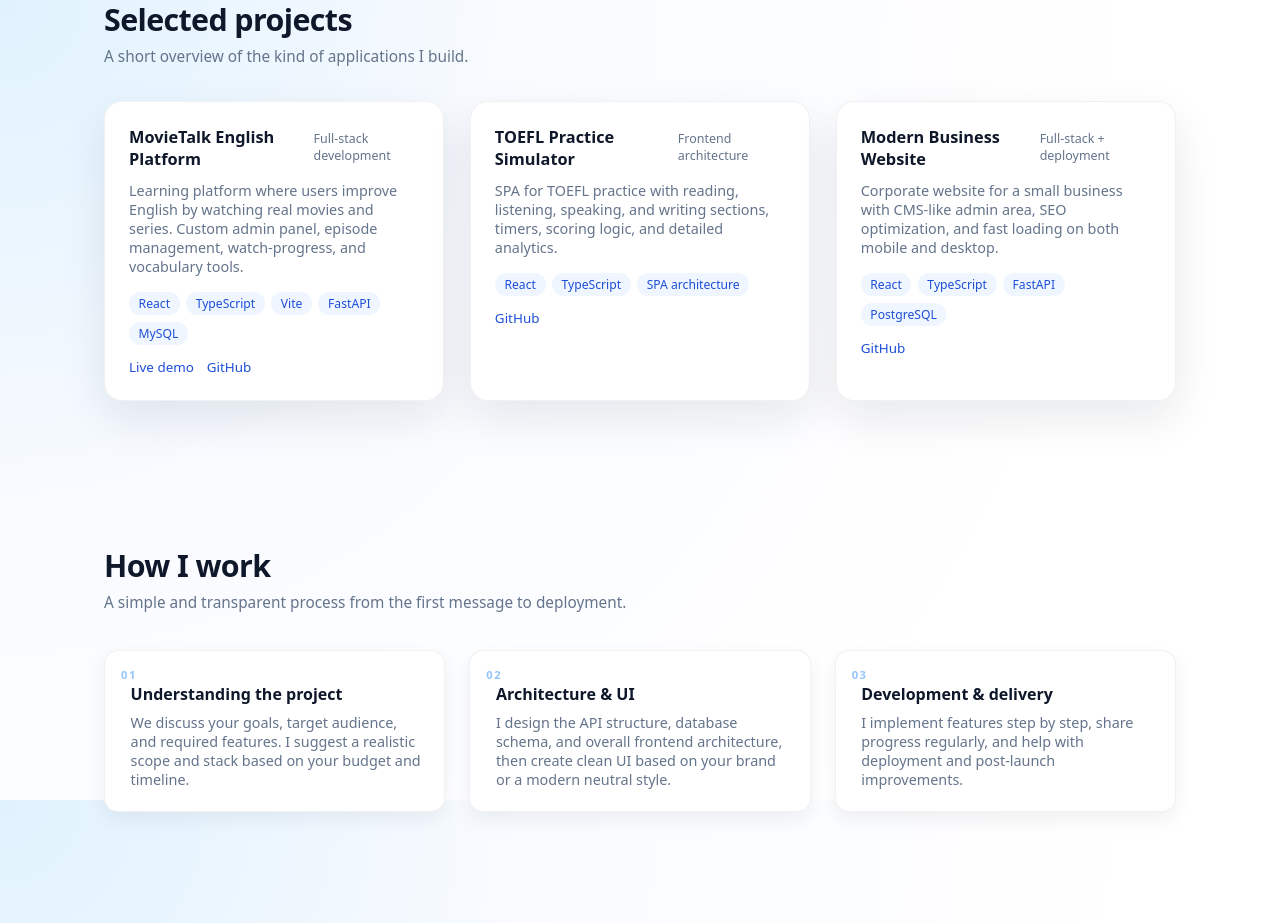
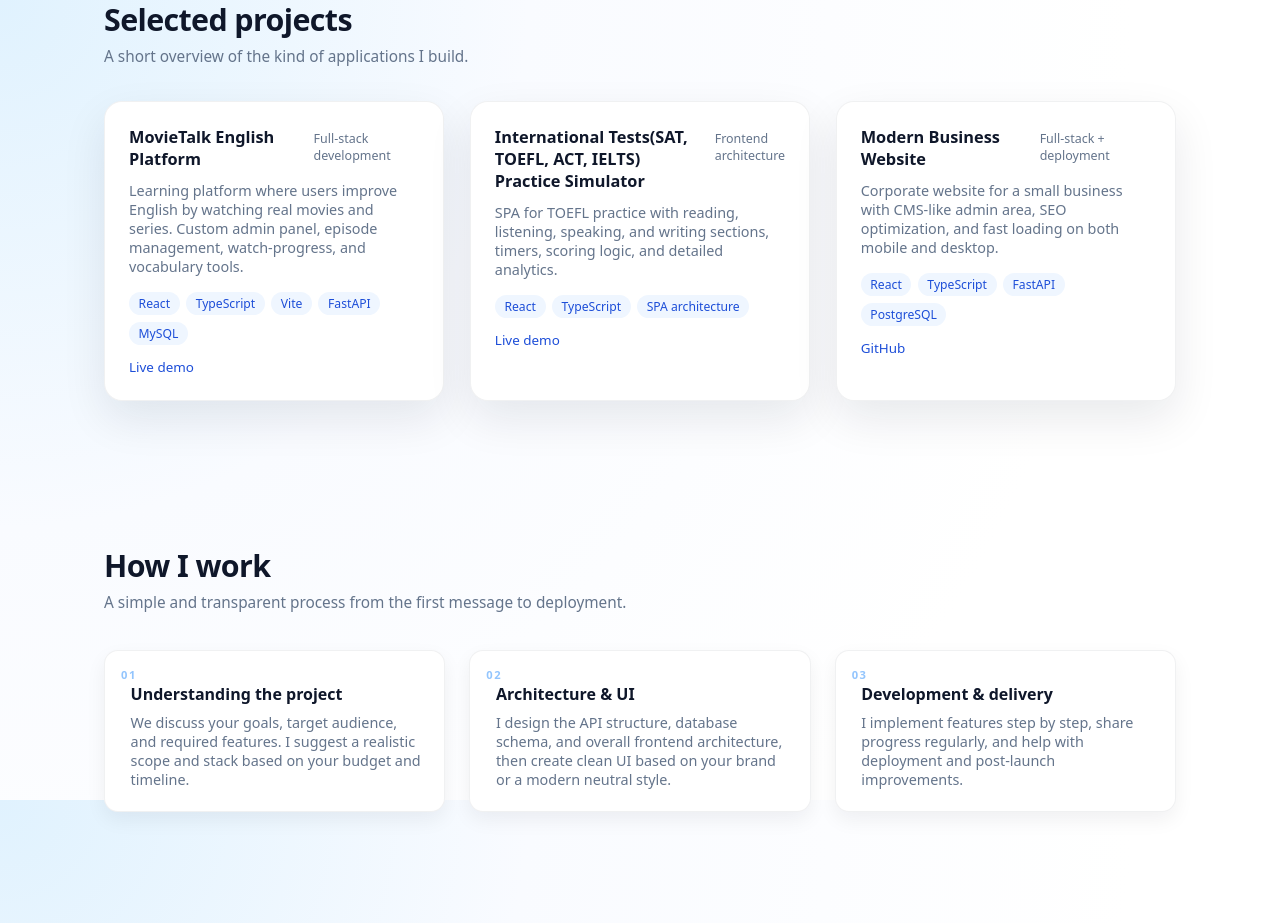
Before and after one commit to Tyommmm19919/portfolio_Artyom, a React (Vite) app: page / in a window 1280 px wide. Shown: the part 1600-2523 px from the top of the page. Built offline with nearby package versions, Linux system fonts and the light colour scheme.

Commit message:
Update project titles and links in App.tsx

```diff
--- a/src/App.tsx
+++ b/src/App.tsx
@@ -282,16 +282,15 @@ const projectsByLang: Record<Lang, Project[]> = {
       description:
         "Learning platform where users improve English by watching real movies and series. Custom admin panel, episode management, watch-progress, and vocabulary tools.",
       tech: ["React", "TypeScript", "Vite", "FastAPI", "MySQL"],
-      github: "#",
       link: "#",
     },
     {
-      title: "TOEFL Practice Simulator",
+      title: "International Tests(SAT, TOEFL, ACT, IELTS) Practice Simulator",
       role: "Frontend architecture",
       description:
         "SPA for TOEFL practice with reading, listening, speaking, and writing sections, timers, scoring logic, and detailed analytics.",
       tech: ["React", "TypeScript", "SPA architecture"],
-      github: "#",
+      link: "vrshikyans.com",
     },
     {
       title: "Modern Business Website",
@@ -313,12 +312,12 @@ const projectsByLang: Record<Lang, Project[]> = {
       link: "#",
     },
     {
-      title: "TOEFL Practice Simulator",
+      title: "International Tests(SAT, TOEFL, ACT, IELTS) Practice Simulator",
       role: "Фронтенд-архитектура",
       description:
         "SPA-приложение для подготовки к TOEFL с разделами чтения, аудирования, говорения и письма, таймерами, системой подсчёта баллов и подробной аналитикой.",
       tech: ["React", "TypeScript", "SPA-архитектура"],
-      github: "#",
+      link: "vrshikyans.com",
     },
     {
       title: "Modern Business Website",
```
